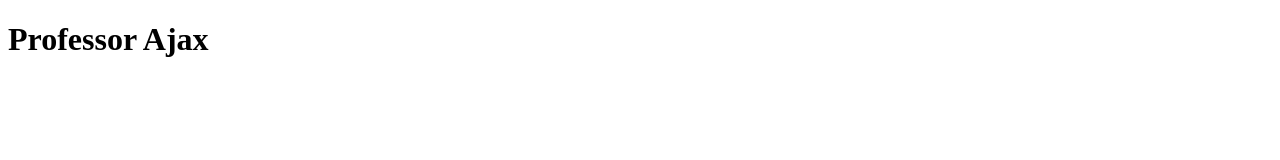
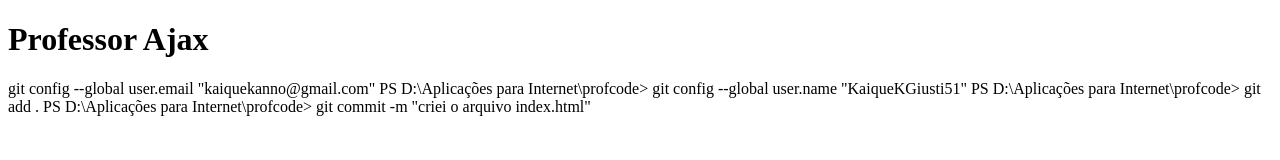
Before and after one commit to KaiqueKGiusti51/profcode, a plain HTML site: page index.html in a window 1280 px wide. Drawn offline with Linux system fonts and the light colour scheme.

Commit message:
criei o arquivo index.html

```diff
--- a/index.html
+++ b/index.html
@@ -8,7 +8,10 @@
 <body>
 
     <h1>Professor Ajax</h1>
-
+    git config --global user.email "kaiquekanno@gmail.com"
+PS D:\Aplicações para Internet\profcode> git config --global user.name "KaiqueKGiusti51"
+PS D:\Aplicações para Internet\profcode> git add .
+PS D:\Aplicações para Internet\profcode> git commit -m "criei o arquivo index.html"
 
 </body>
 </html>
```
